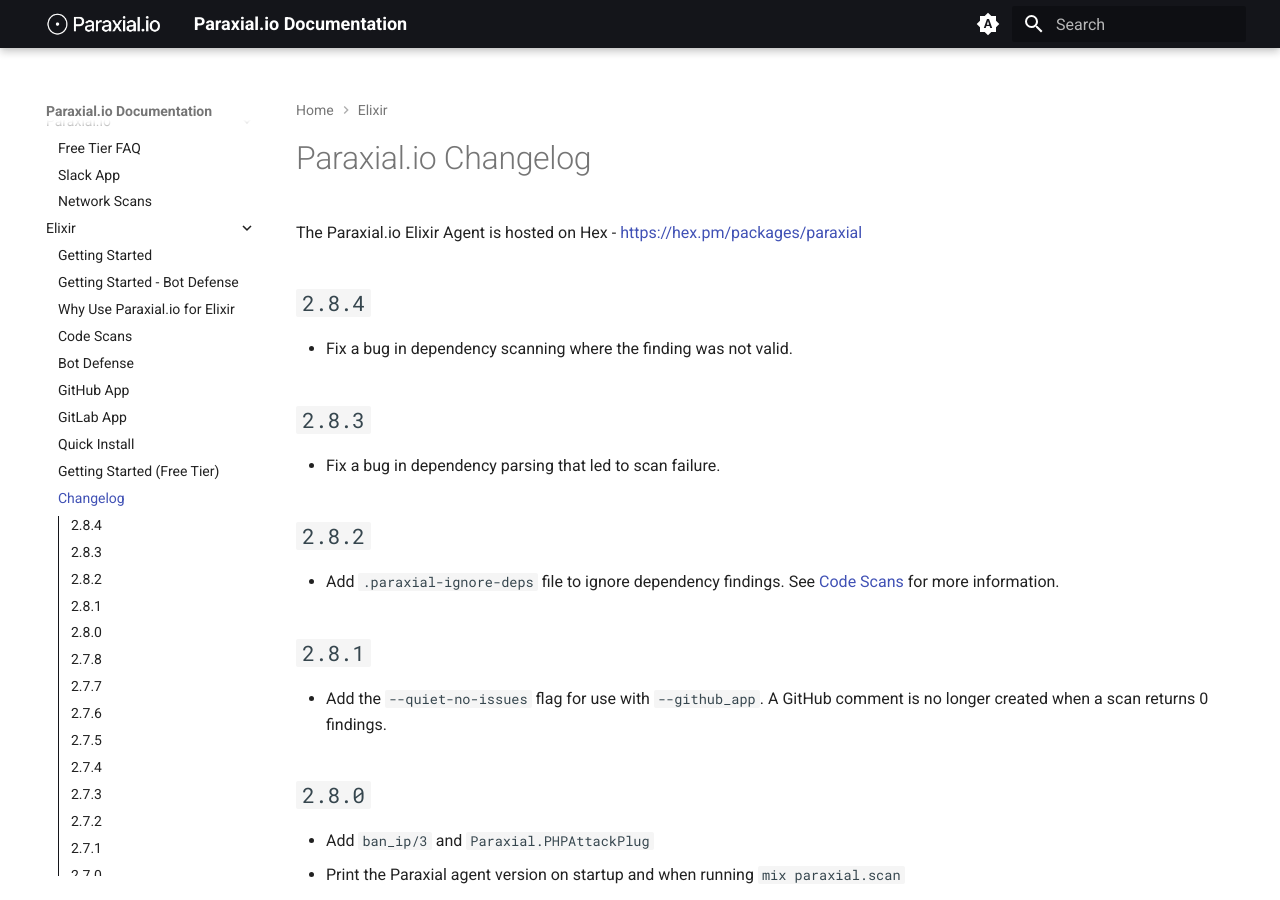
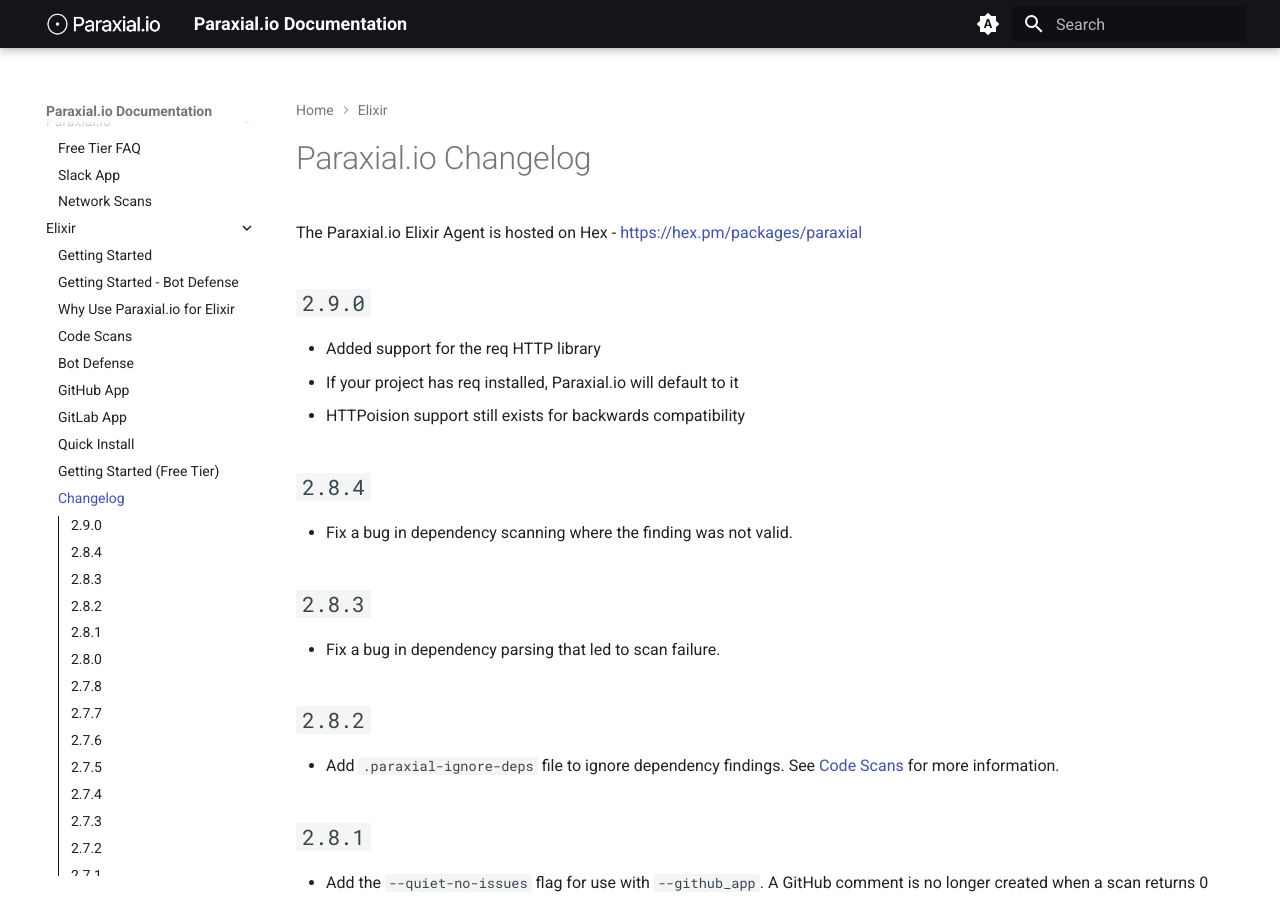
Before and after one commit to paraxialio/documentation, an MkDocs documentation site: the page built from docs/elixir/CHANGELOG.md, in a window 1280 px wide and 900 px high. Built offline with MkDocs 1.6.1 and Material for MkDocs 9.7.7, drawn with Linux system fonts in a browser that asks for light colours.

Commit message:
2.9.0 release

```diff
--- a/docs/elixir/CHANGELOG.md
+++ b/docs/elixir/CHANGELOG.md
@@ -1,6 +1,11 @@
 # Paraxial.io Changelog
 
 The Paraxial.io Elixir Agent is hosted on Hex - [https://hex.pm/packages/paraxial](https://hex.pm/packages/paraxial)
+
+## `2.9.0`
+- Added support for the req HTTP library
+- If your project has req installed, Paraxial.io will default to it
+- HTTPoision support still exists for backwards compatibility
 
 ## `2.8.4`
 - Fix a bug in dependency scanning where the finding was not valid.
```
Also changed, not shown: docs/elixir/github_app.md (+1 -1 lines), docs/elixir/install.md (+1 -1 lines), docs/elixir/start.md (+1 -1 lines), docs/elixir/started.md (+1 -1 lines), docs/elixir/started_bot.md (+1 -1 lines).
